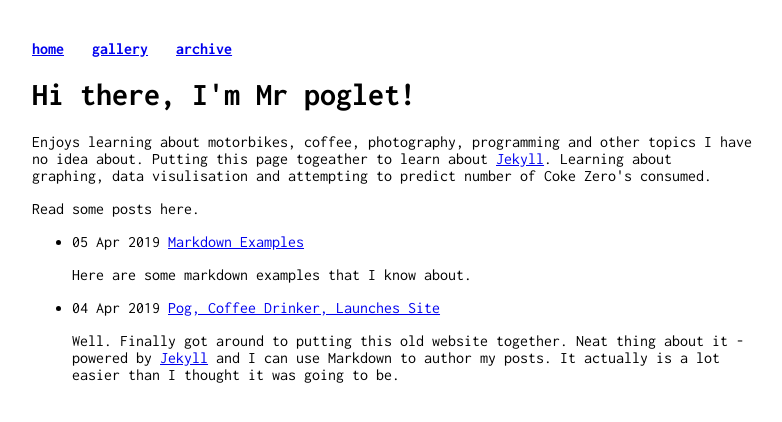
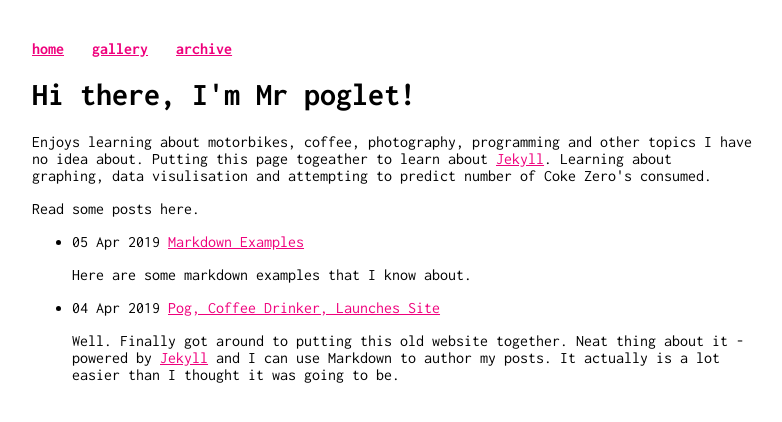
Before and after one commit to poglet/poglet.github.io, a Jekyll site: the page built from index.html, in a window 1280 px wide. Shown: the top 422 px of the page, without its empty margins (248-1030 px from the left). Built offline with Jekyll 4.4.1, drawn with Linux system fonts in a browser that asks for light colours.

Commit message:
Update main.css

```diff
--- a/css/main.css
+++ b/css/main.css
@@ -18,6 +18,15 @@ body {
   max-width: 45rem;
   padding: 1.5rem;
   margin: auto;
+}
+
+a {
+  color: #ef007c;
+}
+
+a:hover {
+  text-decoration: underline;
+  color: #ef007c;
 }
 
 @media (max-width: 3000px) {
```
